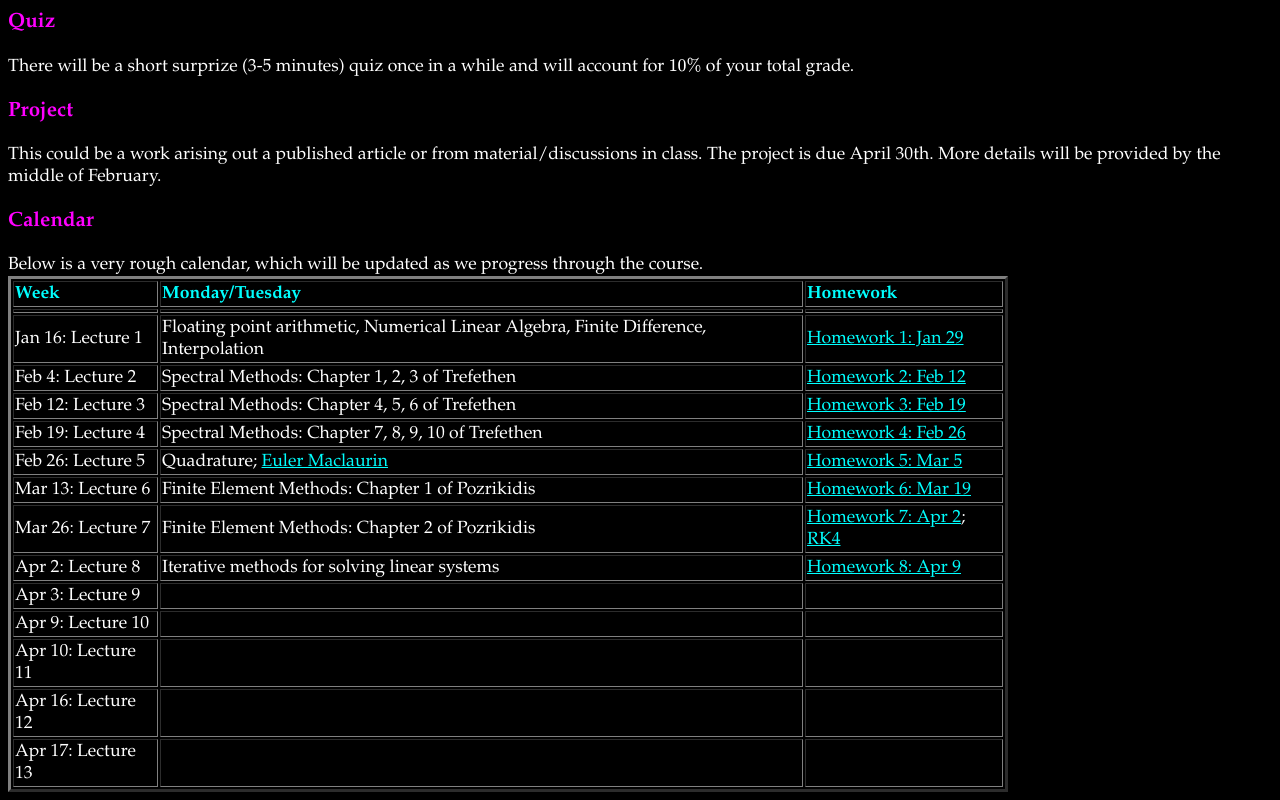
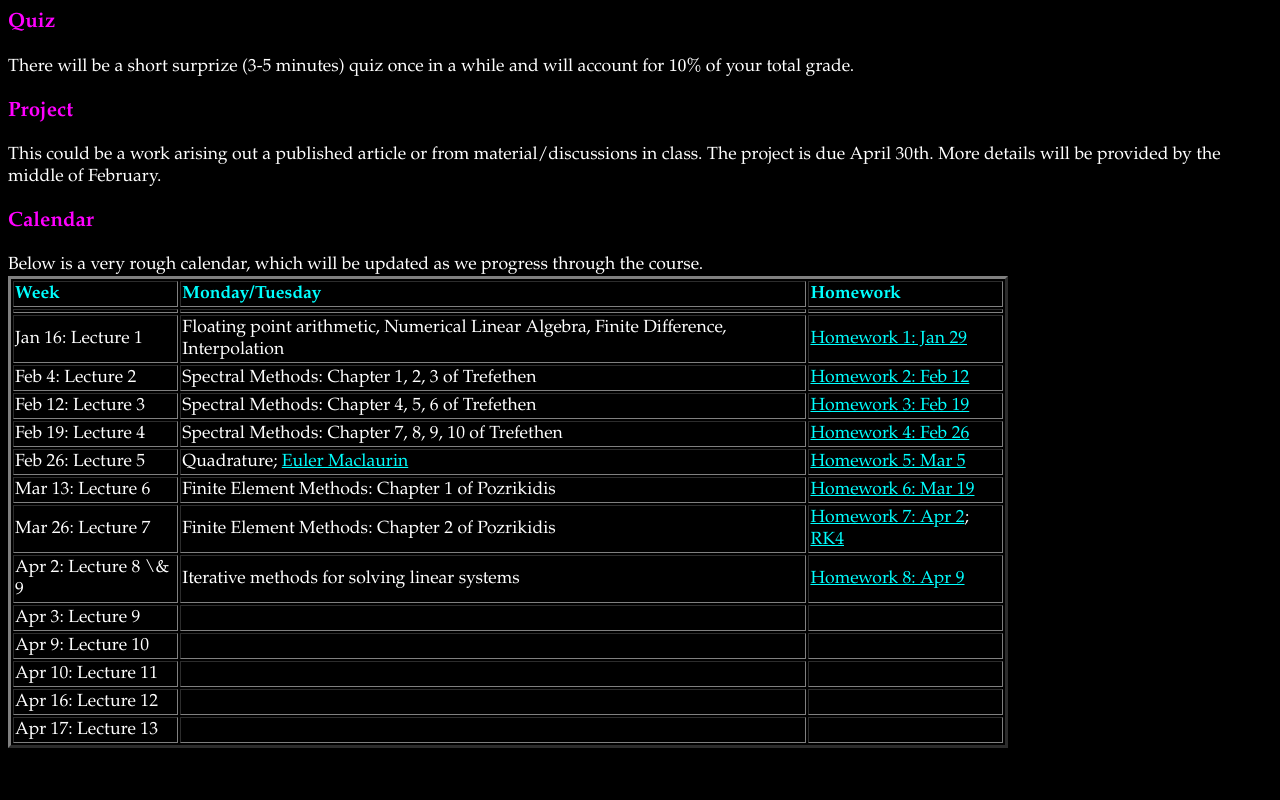
Before and after one commit to sivaramambikasaran/2018_CMS, a plain HTML site: page index.html in a window 1280 px wide. Shown: the part 1397-2197 px from the top of the page. After the commit the page ends 2153 px from the top, so only its background shows below. Drawn offline with nearby package versions, Linux system fonts and the light colour scheme; some packages are replaced by stand-ins of ours.

Commit message:
Update index.html

```diff
--- a/index.html
+++ b/index.html
@@ -138,7 +138,7 @@ Below is a very rough calendar, which will be updated as we progress through the
 	<td><a href="https://drive.google.com/file/d/1Hr86O5dxByTu2u6WuJb6dZ9FbxieO7Lg/view?usp=sharing">Homework 7: Apr 2</a>; <a href="https://drive.google.com/file/d/1YSuWKGZirr_0mEsoMCSdlrmCib1Hg_va/view?usp=sharing">RK4</a></td>
 </tr>
 <tr>
-	<td>Apr 2: Lecture 8</td>
+	<td>Apr 2: Lecture 8 \& 9</td>
 	<td>Iterative methods for solving linear systems</td>
 	<td><a href="https://drive.google.com/file/d/19_6D2DaV9ble7PgrTMsYsAyFevBxGwo1/view?usp=sharing">Homework 8: Apr 9</a></td>
 </tr>
```
